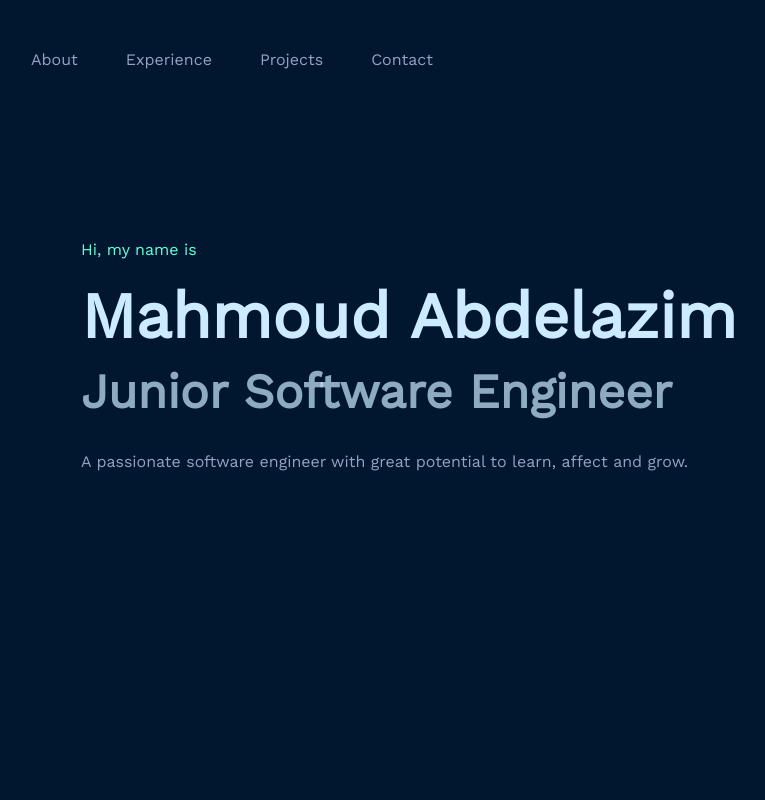
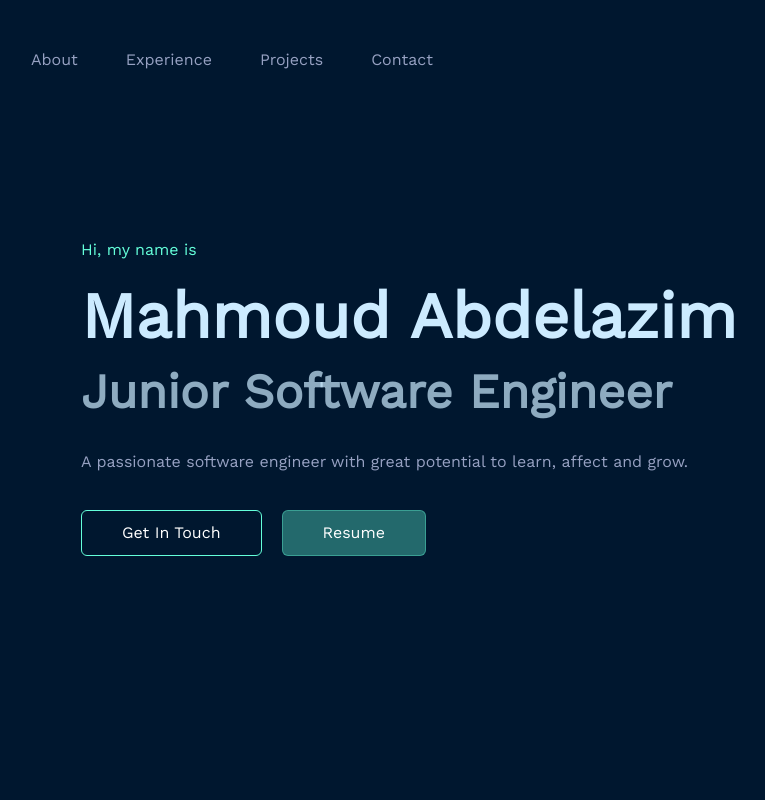
Before and after one commit to MahmoudAbdelazim/My-Portfolio, a Next.js app: page / in a window 1280 px wide. Shown: the top 800 px of the page, without its empty margins (47-812 px from the left). Built offline with nearby package versions, Linux system fonts and the light colour scheme.

Commit message:
Add Resume

```diff
--- a/components/Landing.js
+++ b/components/Landing.js
@@ -5,6 +5,8 @@ const Landing = () => {
       <h1 className="landing-name">Mahmoud Abdelazim</h1>
       <h2 className="main-bio">Junior Software Engineer</h2>
       <p className="detailed-bio">A passionate software engineer with great potential to learn, affect and grow.</p>
+      <a href="#contact" className="btn btn-primary get-in-touch-button">Get In Touch</a>
+      <a href="/files/Mahmoud_Abdelazim_s_Resume.pdf" className="btn btn-primary resume-button" download>Resume</a>
     </div>
   );
 };
--- a/public/css/styles.css
+++ b/public/css/styles.css
@@ -107,6 +107,35 @@ ul.right {
   font-weight: bold;
   margin-bottom: 30px;
   color: rgba(204, 235, 255, 0.697);
+}
+
+.get-in-touch-button {
+  background-color: transparent;
+  padding: 10px 40px;
+  margin-top: 20px;
+  border-color: #64ffda;
+  margin-right: 20px;
+}
+
+.get-in-touch-button:hover,
+.get-in-touch-button:active,
+.get-in-touch-button:focus {
+  background-color: #64ffdb91 !important;
+  border-color: #64ffdb91 !important;
+}
+
+.resume-button {
+  background-color: #64ffdb5b;
+  padding: 10px 40px;
+  margin-top: 20px;
+  border-color: #64ffdb5b;
+}
+
+.resume-button:hover,
+.resume-button:active,
+.resume-button:focus {
+  background-color: #64ffdb91 !important;
+  border-color: #64ffdb91 !important;
 }
 
 /* ------------------------------------------------------------ */
@@ -270,9 +299,6 @@ ul.right {
   padding: 0 20%;
 }
 
-.social {
-}
-
 .social li {
   display: inline-block;
   margin: 50px 50px;
@@ -285,7 +311,7 @@ ul.right {
 }
 
 .social-logo:hover {
-  color: rgb(117, 171, 246);
+  color: #64ffdb;
   transition: 0.2s;
 }
 
@@ -365,6 +391,10 @@ ul.right {
   .contact p {
     padding: 0 10%;
   }
+
+  .social li {
+    margin: 20px 20px;
+  }
 }
 
 @media only screen and (max-width: 600px) {
@@ -380,4 +410,8 @@ ul.right {
   .contact p {
     padding: 0 5%;
   }
+
+  .social li {
+    margin: 7px 7px;
+  }
 }
```
Also changed, not shown: 1 other file (tests, documents, lock files or other folders).
